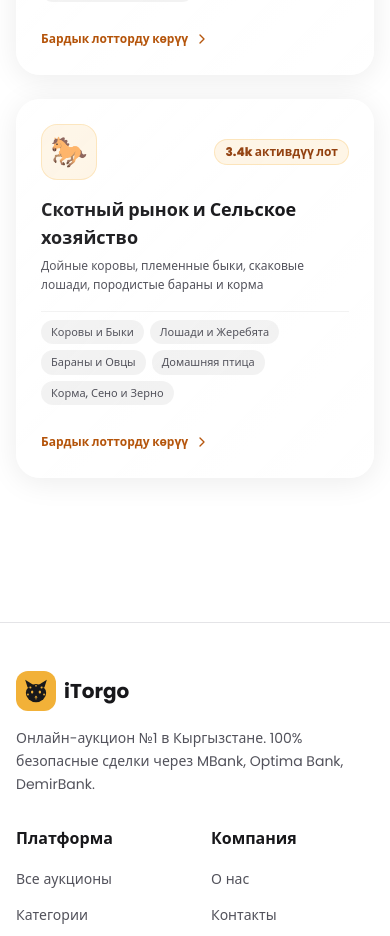
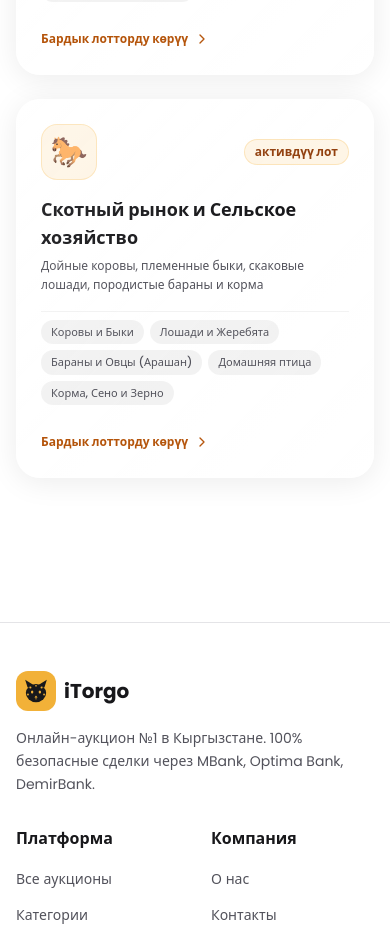
Before and after one commit to atabayhakan/Auktsion, a Vue app in the folder frontend/: page /categories in a window 390 px wide. Shown: the part 2480-3416 px from the top of the page. Built offline with nearby package versions, Linux system fonts and the light colour scheme; no server answers.

Commit message:
feat(megamenu): upgrade category mega-menu with full responsive widths, Lucide colored badges, localized trends, and featured lot banner

```diff
--- a/frontend/src/components/layout/MegaMenu.vue
+++ b/frontend/src/components/layout/MegaMenu.vue
@@ -1,34 +1,62 @@
 <script setup lang="ts">
 import { ref, computed } from 'vue'
 import { RouterLink } from 'vue-router'
-import { ChevronRight } from 'lucide-vue-next'
+import {
+  ChevronRight, Smartphone, Car, Gem, Palette,
+  Building2, Tractor, Wheat, Flame, ArrowRight,
+  Layers, Sparkles
+} from 'lucide-vue-next'
 import { useI18n } from '@/composables/useI18n'
 import { platformCategories } from '@/data/categories'
 
-const { t, locale } = useI18n()
+const { t, currentLocale } = useI18n()
 
 const emit = defineEmits<{
   navigate: []
 }>()
 
-// Same localization pattern already used by CategoriesPage.vue.
+const iconMap: Record<string, any> = {
+  electronics: { icon: Smartphone, color: 'text-blue-600', bg: 'bg-blue-50', border: 'border-blue-100' },
+  vehicles: { icon: Car, color: 'text-rose-600', bg: 'bg-rose-50', border: 'border-rose-100' },
+  jewelry: { icon: Gem, color: 'text-purple-600', bg: 'bg-purple-50', border: 'border-purple-100' },
+  art: { icon: Palette, color: 'text-amber-600', bg: 'bg-amber-50', border: 'border-amber-100' },
+  'real-estate': { icon: Building2, color: 'text-emerald-600', bg: 'bg-emerald-50', border: 'border-emerald-100' },
+  machinery: { icon: Tractor, color: 'text-teal-600', bg: 'bg-teal-50', border: 'border-teal-100' },
+  livestock: { icon: Wheat, color: 'text-amber-800', bg: 'bg-amber-100/70', border: 'border-amber-200' },
+}
+
 const localizedCategories = computed(() => {
-  const currentLang = (locale.value as 'ky' | 'ru' | 'tr') || 'ky'
-  return platformCategories.map(cat => ({
+  const lang = (currentLocale.value?.code as 'ky' | 'ru' | 'tr') || 'ru'
+  return platformCategories.map(cat => {
+    let tags: string[] = []
+    if (cat.popularTags && typeof cat.popularTags === 'object') {
+      if (Array.isArray(cat.popularTags)) {
+        tags = cat.popularTags
+      } else if (lang in cat.popularTags) {
+        tags = (cat.popularTags as any)[lang] || []
+      }
+    }
+
+    return {
+      id: cat.id,
       slug: cat.slug,
-    name: cat.name[currentLang] || cat.name.ky,
-    icon: cat.icon,
+      name: cat.name[lang] || cat.name.ky,
+      description: cat.description[lang] || cat.description.ky,
+      iconConfig: iconMap[cat.slug] || { icon: Layers, color: 'text-primary', bg: 'bg-primary/10', border: 'border-primary/20' },
+      coverImage: cat.coverImage,
       count: cat.count,
-    popularTags: cat.popularTags,
+      popularTags: tags,
       subCategories: cat.subCategories.map(sub => ({
+        id: sub.id,
         slug: sub.slug,
-      name: sub.name[currentLang] || sub.name.ky
+        name: sub.name[lang] || sub.name.ky
       }))
-  }))
+    }
+  })
 })
 
 const activeIndex = ref(0)
-const activeCategory = computed(() => localizedCategories.value[activeIndex.value])
+const activeCategory = computed(() => localizedCategories.value[activeIndex.value] || localizedCategories.value[0])
 
 function setActive(index: number) {
   activeIndex.value = index
@@ -36,75 +64,160 @@ function setActive(index: number) {
 </script>
 
 <template>
-  <div class="w-[560px] max-w-[90vw]">
-    <div class="flex">
-      <!-- Left rail: category list -->
-      <div class="w-[220px] flex-shrink-0 border-r border-border py-2">
+  <div class="w-[780px] lg:w-[860px] max-w-[95vw] bg-white rounded-2xl shadow-2xl border border-black/10 overflow-hidden flex flex-col">
+    <!-- Main Two-Column Layout -->
+    <div class="flex min-h-[420px]">
+
+      <!-- Left Rail: Categories List -->
+      <div class="w-[290px] lg:w-[320px] flex-shrink-0 border-r border-black/[0.06] bg-slate-50/50 py-2.5 flex flex-col justify-between">
+        <div class="space-y-0.5 px-2">
           <RouterLink
             v-for="(cat, index) in localizedCategories"
             :key="cat.slug"
             :to="`/auctions?category=${cat.slug}`"
             role="menuitem"
-          class="flex items-center gap-2.5 px-4 py-2.5 text-sm font-medium transition-colors"
-          :class="index === activeIndex ? 'bg-primary/10 text-primary' : 'text-text-secondary hover:bg-accent hover:text-text-primary'"
+            class="group w-full flex items-center justify-between px-3 py-2.5 rounded-xl text-xs font-semibold transition-all duration-150"
+            :class="index === activeIndex
+              ? 'bg-white text-gray-950 font-bold shadow-xs border-l-4 border-primary pl-2.5 ring-1 ring-black/[0.04]'
+              : 'text-gray-600 hover:bg-white/80 hover:text-gray-950'"
             @mouseenter="setActive(index)"
             @focus="setActive(index)"
             @click="emit('navigate')"
           >
-          <span class="text-base" aria-hidden="true">{{ cat.icon }}</span>
-          <span class="flex-1 truncate">{{ cat.name }}</span>
-          <ChevronRight class="w-3.5 h-3.5 flex-shrink-0 opacity-50" />
+            <div class="flex items-center gap-2.5 min-w-0 pr-2">
+              <div
+                class="w-7 h-7 rounded-lg flex items-center justify-center flex-shrink-0 border transition-transform group-hover:scale-105"
+                :class="[cat.iconConfig.bg, cat.iconConfig.border]"
+              >
+                <component :is="cat.iconConfig.icon" class="w-3.5 h-3.5" :class="cat.iconConfig.color" />
+              </div>
+              <span class="truncate leading-tight">{{ cat.name }}</span>
+            </div>
+
+            <div class="flex items-center gap-1.5 flex-shrink-0">
+              <span class="text-[10px] font-bold px-1.5 py-0.5 rounded-md bg-gray-100 text-gray-500 group-hover:bg-primary/15 group-hover:text-amber-900 transition-colors">
+                {{ cat.count }}
+              </span>
+              <ChevronRight
+                class="w-3.5 h-3.5 transition-transform text-gray-400 group-hover:text-primary"
+                :class="index === activeIndex ? 'translate-x-0.5 text-primary opacity-100 font-bold' : 'opacity-40'"
+              />
+            </div>
           </RouterLink>
         </div>
+      </div>
 
-      <!-- Right pane: active category detail -->
-      <div v-if="activeCategory" class="flex-1 p-5 space-y-4">
-        <div class="grid grid-cols-2 gap-x-4 gap-y-2.5">
+      <!-- Right Pane: Active Category Subcategories & Visual Showcase -->
+      <div v-if="activeCategory" class="flex-1 p-6 flex flex-col justify-between bg-white">
+        <div>
+          <!-- Header of Active Category -->
+          <div class="flex items-start justify-between gap-3 border-b border-black/[0.06] pb-3.5 mb-4">
+            <div>
+              <div class="flex items-center gap-2">
+                <div
+                  class="w-8 h-8 rounded-xl flex items-center justify-center border"
+                  :class="[activeCategory.iconConfig.bg, activeCategory.iconConfig.border]"
+                >
+                  <component :is="activeCategory.iconConfig.icon" class="w-4 h-4" :class="activeCategory.iconConfig.color" />
+                </div>
+                <h3 class="text-base font-extrabold text-gray-900 tracking-tight">
+                  {{ activeCategory.name }}
+                </h3>
+              </div>
+              <p class="text-xs text-gray-500 mt-1 line-clamp-1">
+                {{ activeCategory.description }}
+              </p>
+            </div>
+
+            <span class="flex-shrink-0 px-2.5 py-1 rounded-full text-[11px] font-bold bg-primary/15 text-amber-950 border border-primary/20 flex items-center gap-1">
+              <Sparkles class="w-3 h-3 text-primary" />
+              <span>{{ activeCategory.count }} {{ t('megaMenu.activeLots') || 'активдүү лот' }}</span>
+            </span>
+          </div>
+
+          <!-- Subcategories Grid -->
+          <div class="grid grid-cols-2 gap-2 mb-4">
             <RouterLink
               v-for="sub in activeCategory.subCategories"
               :key="sub.slug"
               :to="`/auctions?category=${activeCategory.slug}&subCategory=${sub.slug}`"
-            class="text-sm text-text-secondary hover:text-primary transition-colors truncate"
+              class="group flex items-center justify-between p-2.5 rounded-xl border border-gray-100 bg-gray-50/50 hover:bg-primary/5 hover:border-primary/30 transition-all"
               @click="emit('navigate')"
             >
+              <span class="text-xs font-semibold text-gray-800 group-hover:text-primary transition-colors truncate">
                 {{ sub.name }}
+              </span>
+              <ChevronRight class="w-3 h-3 text-gray-400 group-hover:text-primary group-hover:translate-x-0.5 transition-all flex-shrink-0 ml-1.5 opacity-60 group-hover:opacity-100" />
             </RouterLink>
           </div>
 
-        <div v-if="activeCategory.popularTags?.length" class="flex flex-wrap gap-1.5 pt-2 border-t border-border">
-          <span class="text-[11px] text-text-muted font-semibold uppercase tracking-wide w-full mb-0.5">
-            {{ t('megaMenu.popularSearches') }}
-          </span>
+          <!-- Popular Searches / Trends -->
+          <div v-if="activeCategory.popularTags?.length" class="pt-2 border-t border-black/[0.05]">
+            <div class="flex items-center gap-1.5 text-[11px] text-gray-500 font-bold uppercase tracking-wider mb-2">
+              <Flame class="w-3 h-3 text-amber-500" />
+              <span>{{ t('megaMenu.popularSearches') || 'Популярдуу издөөлөр' }}</span>
+            </div>
+            <div class="flex flex-wrap gap-1.5">
               <RouterLink
                 v-for="tag in activeCategory.popularTags"
                 :key="tag"
                 :to="`/auctions?category=${activeCategory.slug}&search=${encodeURIComponent(tag)}`"
-            class="px-2.5 py-1 rounded-full text-xs font-medium bg-accent text-text-secondary hover:bg-primary/10 hover:text-primary transition-colors"
+                class="px-2.5 py-1 rounded-lg text-xs font-medium bg-gray-100 text-gray-700 hover:bg-primary/20 hover:text-amber-950 transition-colors flex items-center gap-1"
                 @click="emit('navigate')"
               >
-            {{ tag }}
-          </RouterLink>
-        </div>
-
-        <RouterLink
-          :to="`/auctions?category=${activeCategory.slug}`"
-          class="inline-flex items-center gap-1 text-sm font-bold text-primary hover:underline pt-1"
-          @click="emit('navigate')"
-        >
-          <span>{{ t('megaMenu.viewAllIn', { category: activeCategory.name }) }}</span>
-          <ChevronRight class="w-4 h-4" />
+                <span>{{ tag }}</span>
               </RouterLink>
             </div>
           </div>
+        </div>
 
-    <!-- Footer: link to the full categories page -->
-    <div class="border-t border-border px-5 py-2.5 bg-accent/40">
+        <!-- Featured Banner / Full Category CTA -->
+        <div class="mt-4 pt-3 border-t border-black/[0.06]">
+          <RouterLink
+            :to="`/auctions?category=${activeCategory.slug}`"
+            class="group relative w-full h-16 rounded-xl overflow-hidden flex items-center justify-between px-4 border border-black/10 shadow-xs hover:shadow-md transition-all block"
+            @click="emit('navigate')"
+          >
+            <!-- Background HD Image with Overlay -->
+            <img
+              :src="activeCategory.coverImage"
+              :alt="activeCategory.name"
+              class="absolute inset-0 w-full h-full object-cover group-hover:scale-105 transition-transform duration-500 brightness-75"
+            />
+            <div class="absolute inset-0 bg-gradient-to-r from-black/85 via-black/60 to-black/40" />
+
+            <!-- Content -->
+            <div class="relative z-10 text-white">
+              <p class="text-xs font-bold tracking-tight text-amber-300">
+                {{ activeCategory.name }}
+              </p>
+              <p class="text-[11px] text-gray-200">
+                {{ t('megaMenu.viewAllIn', { category: activeCategory.name }) }}
+              </p>
+            </div>
+
+            <div class="relative z-10 w-7 h-7 rounded-full bg-primary text-text-primary flex items-center justify-center group-hover:scale-110 transition-transform shadow-md">
+              <ArrowRight class="w-3.5 h-3.5" />
+            </div>
+          </RouterLink>
+        </div>
+      </div>
+    </div>
+
+    <!-- Mega-Menu Footer Bar -->
+    <div class="border-t border-black/[0.08] px-6 py-2.5 bg-slate-50 flex items-center justify-between text-xs">
+      <span class="text-gray-500 font-medium hidden sm:inline flex items-center gap-1.5">
+        <Sparkles class="w-3.5 h-3.5 text-primary" />
+        {{ t('megaMenu.allSectors') || '7 негизги тармак, 30+ чакан категория' }}
+      </span>
+
       <RouterLink
         to="/categories"
-        class="text-xs font-semibold text-text-secondary hover:text-primary transition-colors"
+        class="font-bold text-primary hover:text-primary-hover flex items-center gap-1 group ml-auto transition-colors"
         @click="emit('navigate')"
       >
-        {{ t('megaMenu.browseAll') }}
+        <span>{{ t('megaMenu.browseAll') || 'Бардык категорияларды көрүү' }}</span>
+        <ArrowRight class="w-3.5 h-3.5 group-hover:translate-x-1 transition-transform" />
       </RouterLink>
     </div>
   </div>
--- a/frontend/src/data/categories.ts
+++ b/frontend/src/data/categories.ts
@@ -16,7 +16,11 @@ export interface CategoryItem {
   icon: string
   coverImage: string
   count: string
-  popularTags: string[]
+  popularTags: {
+    ky: string[]
+    ru: string[]
+    tr: string[]
+  }
   subCategories: Array<{
     id: string
     slug: string
@@ -49,11 +53,15 @@ export const platformCategories: CategoryItem[] = [
     icon: '📱',
     coverImage: 'https://images.unsplash.com/photo-1519389950473-47ba0277781c?auto=format&fit=crop&w=1200&q=85',
     count: '4.8k',
-    popularTags: ['iPhone', 'MacBook', 'IMEI катталган', 'Samsung', 'Sony'],
+    popularTags: {
+      ky: ['iPhone 15', 'MacBook Pro', 'IMEI катталган', 'Samsung S24', 'Sony PlayStation'],
+      ru: ['iPhone 15', 'MacBook Pro', 'IMEI зарегистрирован', 'Samsung S24', 'Sony PlayStation'],
+      tr: ['iPhone 15', 'MacBook Pro', 'IMEI Kayıtlı', 'Samsung S24', 'Sony PlayStation']
+    },
     subCategories: [
       { id: 'phones', slug: 'phones', name: { ky: 'Смартфондор жана Планшеттер', ru: 'Смартфоны и Планшеты', tr: 'Telefon ve Tablet' } },
-      { id: 'laptops', slug: 'laptops', name: { ky: 'Ноутбуктар жана Компьютерлер', ru: 'Ноутбуки и ПК', tr: 'Bilgisayar' } },
-      { id: 'appliances', slug: 'appliances', name: { ky: 'Тиричилик техникасы', ru: 'Бытовая техника', tr: 'Ev Aletleri' } },
+      { id: 'laptops', slug: 'laptops', name: { ky: 'Ноутбуктар жана Компьютерлер', ru: 'Ноутбуки и ПК', tr: 'Bilgisayar ve Donanım' } },
+      { id: 'appliances', slug: 'appliances', name: { ky: 'Тиричилик техникасы', ru: 'Бытовая техника', tr: 'Ev Aletleri ve TV' } },
     ]
   },
   {
@@ -72,12 +80,16 @@ export const platformCategories: CategoryItem[] = [
     icon: '🚗',
     coverImage: 'https://images.unsplash.com/photo-1617788138017-80ad40651399?auto=format&fit=crop&w=1200&q=85',
     count: '5.2k',
-    popularTags: ['Toyota', 'Lexus', 'Оң руль', 'Бажы төлөнгөн', 'Электромобиль'],
+    popularTags: {
+      ky: ['Toyota Camry', 'Lexus GX', 'Оң руль', 'Бажы төлөнгөн', 'Электромобиль'],
+      ru: ['Toyota Camry', 'Lexus GX', 'Правый руль', 'Растаможен', 'Электромобиль'],
+      tr: ['Toyota Camry', 'Lexus GX', 'Sağ Direksiyon', 'Gümrük Ödendi', 'Elektrikli Araç']
+    },
     subCategories: [
       { id: 'sedans', slug: 'sedans', name: { ky: 'Седандар жана Хэтчбектер', ru: 'Седаны и Хэтчбеки', tr: 'Sedan ve Hatchback' } },
       { id: 'suvs', slug: 'suvs', name: { ky: 'Жолтандабастар жана Кроссоверлер', ru: 'Внедорожники и Кроссоверы', tr: 'SUV ve Crossover' } },
       { id: 'commercial_transport', slug: 'commercial_transport', name: { ky: 'Микроавтобустар жана Жүк ташуучулар', ru: 'Бусы и Грузовики', tr: 'Ticari ve Kamyonet' } },
-      { id: 'moto', slug: 'moto', name: { ky: 'Мотоциклдер жана Скутерлер', ru: 'Мотоциклы и Скутеры', tr: 'Motosiklet ve Scooter' } },
+      { id: 'moto', slug: 'moto', name: { ky: 'Мотоциклдер жана Скутерлер', ru: 'Мотоциклы и Скутеры', tr: 'Motosiklet ve ATV' } },
     ]
   },
   {
@@ -96,10 +108,14 @@ export const platformCategories: CategoryItem[] = [
     icon: '💎',
     coverImage: 'https://images.unsplash.com/photo-1515562141207-7a88fb7ce338?auto=format&fit=crop&w=1200&q=85',
     count: '1.1k',
-    popularTags: ['585 Алтын', 'Улуттук билерик', 'Rolex', 'Бриллиант'],
+    popularTags: {
+      ky: ['585 Алтын', 'Улуттук билерик', 'Rolex', 'Бриллиант шакек'],
+      ru: ['585 Золото', 'Национальный браслет', 'Rolex', 'Бриллиант'],
+      tr: ['585 Altın', 'Geleneksel Bilezik', 'Rolex', 'Pırlanta Yüzük']
+    },
     subCategories: [
-      { id: 'gold', slug: 'gold', name: { ky: 'Алтын жана Бриллианттар', ru: 'Золото и Бриллианты', tr: 'Altın ve Mücevher' } },
-      { id: 'watches', slug: 'watches', name: { ky: 'Эркектер жана Аялдар сааттары', ru: 'Наручные часы', tr: 'Kol Saatleri' } },
+      { id: 'gold', slug: 'gold', name: { ky: 'Алтын жана Бриллианттар', ru: 'Золото и Бриллианты', tr: 'Altın ve Pırlanta' } },
+      { id: 'watches', slug: 'watches', name: { ky: 'Эркектер жана Аялдар сааттары', ru: 'Наручные часы', tr: 'Lüks Kol Saatleri' } },
       { id: 'national', slug: 'national', name: { ky: 'Улуттук кыргыз зер буюмдары', ru: 'Национальные украшения', tr: 'Geleneksel Takılar' } },
     ]
   },
@@ -119,11 +135,15 @@ export const platformCategories: CategoryItem[] = [
     icon: '🎨',
     coverImage: 'https://images.unsplash.com/photo-1600585154340-be6161a56a0c?auto=format&fit=crop&w=1200&q=85',
     count: '640',
-    popularTags: ['Шырдак', 'Боз үй жабдыктары', 'Антиквариат', 'Кол өнөрчүлүк'],
+    popularTags: {
+      ky: ['Шырдак', 'Боз үй жабдыктары', 'Антиквариат', 'Кол өнөрчүлүк'],
+      ru: ['Шырдак', 'Юрта', 'Антиквариат', 'Ручная работа'],
+      tr: ['Şırdak Halısı', 'Kırgız Çadırı', 'Antika Para', 'El Sanatları']
+    },
     subCategories: [
-      { id: 'shyrdak', slug: 'shyrdak', name: { ky: 'Шырдактар жана Кийиз буюмдары', ru: 'Шырдаки и Войлок', tr: 'Şırdak ve Keçe Ürünleri' } },
-      { id: 'coins', slug: 'coins', name: { ky: 'Нумизматика жана Тыйындар', ru: 'Монеты и Банкноты', tr: 'Madeni Paralar' } },
-      { id: 'paintings', slug: 'paintings', name: { ky: 'Картиналар жана Сүрөттөр', ru: 'Картины', tr: 'Tablolar' } },
+      { id: 'shyrdak', slug: 'shyrdak', name: { ky: 'Шырдактар жана Кийиз буюмдары', ru: 'Шырдаки и Войлок', tr: 'Şırdak ve Keçe Halılar' } },
+      { id: 'coins', slug: 'coins', name: { ky: 'Нумизматика жана Тыйындар', ru: 'Монеты и Банкноты', tr: 'Madeni Paralar ve Pullar' } },
+      { id: 'paintings', slug: 'paintings', name: { ky: 'Картиналар жана Сүрөттөр', ru: 'Картины', tr: 'Tablolar ve Çizimler' } },
     ]
   },
   {
@@ -142,11 +162,15 @@ export const platformCategories: CategoryItem[] = [
     icon: '🏢',
     coverImage: 'https://images.unsplash.com/photo-1545324418-cc1a3fa10c00?auto=format&fit=crop&w=1200&q=85',
     count: '1.8k',
-    popularTags: ['Дордой', 'Кызыл китеп', 'Жаңы конуш', 'Ысык-Көл коттедж', 'Элитка'],
+    popularTags: {
+      ky: ['Дордой', 'Кызыл китеп', 'Жаңы конуш', 'Ысык-Көл коттедж', 'Элитка'],
+      ru: ['Дордой', 'Красная книга', 'Новостройка', 'Иссык-Куль коттедж', 'Элитка'],
+      tr: ['Dordoy Pazarı', 'Kırmızı Tapu', 'Yeni Konut', 'İssık-Göl Yazlık', 'Lüks Rezidans']
+    },
     subCategories: [
-      { id: 'commercial', slug: 'commercial', name: { ky: 'Дордой/Орто-Сай соода түйүндөрү', ru: 'Торговые точки и Контейнеры', tr: 'Pazar Konteyner ve Dükkanlar' } },
-      { id: 'apartments', slug: 'apartments', name: { ky: 'Батирлер (Элитка жана Эски)', ru: 'Квартиры (Новостройки и Вторичка)', tr: 'Daireler' } },
-      { id: 'houses', slug: 'houses', name: { ky: 'Жеке үйлөр жана Коттедждер', ru: 'Дома и Коттеджи', tr: 'Müstakil Evler' } },
+      { id: 'commercial', slug: 'commercial', name: { ky: 'Дордой/Орто-Сай соода түйүндөрү', ru: 'Торговые точки и Контейнеры', tr: 'Pazar Konteyner ve Dükkan' } },
+      { id: 'apartments', slug: 'apartments', name: { ky: 'Батирлер (Элитка жана Эски)', ru: 'Квартиры (Новостройки и Вторичка)', tr: 'Daireler ve Rezidanslar' } },
+      { id: 'houses', slug: 'houses', name: { ky: 'Жеке үйлөр жана Коттедждер', ru: 'Дома и Коттеджи', tr: 'Müstakil Ev ve Villalar' } },
       { id: 'lands', slug: 'lands', name: { ky: 'Жер тилкелери жана Фермалар', ru: 'Земельные участки и Фермы', tr: 'Arsa ve Tarım Arazileri' } },
     ]
   },
@@ -166,11 +190,15 @@ export const platformCategories: CategoryItem[] = [
     icon: '🚜',
     coverImage: 'https://images.unsplash.com/photo-1592878904946-b3cd8ae243d0?auto=format&fit=crop&w=1200&q=85',
     count: '890',
-    popularTags: ['МТЗ-82', 'Экскаватор', 'Соко', 'Комбайн'],
+    popularTags: {
+      ky: ['МТЗ-82', 'Экскаватор', 'Соко', 'Комбайн Клаас'],
+      ru: ['МТЗ-82', 'Экскаватор', 'Плуг', 'Комбайн Claas'],
+      tr: ['MTZ-82 Traktör', 'Ekskavatör', 'Saban ve Pulluk', 'Claas Biçerdöver']
+    },
     subCategories: [
-      { id: 'tractors', slug: 'tractors', name: { ky: 'Тракторлор (Беларус, ЮМЗ)', ru: 'Тракторы (МТЗ, ЮМЗ)', tr: 'Traktörler' } },
-      { id: 'construction', slug: 'construction', name: { ky: 'Курулуш техникасы', ru: 'Строительная техника', tr: 'İnşaat Makineleri' } },
-      { id: 'attachments', slug: 'attachments', name: { ky: 'Агрегаттар (Соко, Пресс)', ru: 'Навесное оборудование', tr: 'Tarım Aletleri' } },
+      { id: 'tractors', slug: 'tractors', name: { ky: 'Тракторлор (Беларус, ЮМЗ)', ru: 'Тракторы (МТЗ, ЮМЗ)', tr: 'Traktörler (Belarus, MTZ)' } },
+      { id: 'construction', slug: 'construction', name: { ky: 'Курулуш техникасы', ru: 'Строительная техника', tr: 'İnşaat ve İş Makineleri' } },
+      { id: 'attachments', slug: 'attachments', name: { ky: 'Агрегаттар (Соко, Пресс)', ru: 'Навесное оборудование', tr: 'Tarım Aletleri ve Ekipman' } },
     ]
   },
   {
@@ -188,12 +216,15 @@ export const platformCategories: CategoryItem[] = [
     },
     icon: '🐎',
     coverImage: 'https://images.unsplash.com/photo-1553284965-83fd3e82fa5a?auto=format&fit=crop&w=1200&q=85',
-    count: '3.4k',
-    popularTags: ['Саан уй', 'Жылкы', 'Арашан кочкор', 'Бука', 'Тоют'],
+    popularTags: {
+      ky: ['Саан уй', 'Күлүк жылкы', 'Арашан кочкор', 'Бука', 'Тоют чөп'],
+      ru: ['Дойная корова', 'Скаковая лошадь', 'Арашан баран', 'Племенной бык', 'Сено и корма'],
+      tr: ['Sağmal İnek', 'Yarış Atı', 'Araşan Koç', 'Damızlık Boğa', 'Yem ve Saman']
+    },
     subCategories: [
-      { id: 'cows', slug: 'cows', name: { ky: 'Саан уйлар жана Букалар', ru: 'Коровы и Быки', tr: 'İnek ve Boğalar' } },
-      { id: 'horses', slug: 'horses', name: { ky: 'Күлүк жылкылар жана Тайлар', ru: 'Лошади и Жеребята', tr: 'Atlar ve Taylar' } },
-      { id: 'sheep', slug: 'sheep', name: { ky: 'Койлор жана Кочкорлор (Арашан)', ru: 'Бараны и Овцы', tr: 'Koyun ve Koçlar' } },
+      { id: 'cows', slug: 'cows', name: { ky: 'Саан уйлар жана Букалар', ru: 'Коровы и Быки', tr: 'İnek ve Damızlık Boğalar' } },
+      { id: 'horses', slug: 'horses', name: { ky: 'Күлүк жылкылар жана Тайлар', ru: 'Лошади и Жеребята', tr: 'Atlar ve Yarış Tayları' } },
+      { id: 'sheep', slug: 'sheep', name: { ky: 'Койлор жана Кочкорлор (Арашан)', ru: 'Бараны и Овцы (Арашан)', tr: 'Koyun ve Koçlar (Araşan)' } },
       { id: 'poultry', slug: 'poultry', name: { ky: 'Үй канаттуулары (Тоок, Каз)', ru: 'Домашняя птица', tr: 'Kümes Hayvanları' } },
       { id: 'feed', slug: 'feed', name: { ky: 'Тоют, Чөп жана Жем', ru: 'Корма, Сено и Зерно', tr: 'Yem, Saman ve Tahıl' } },
     ]
--- a/frontend/src/locales/ky.ts
+++ b/frontend/src/locales/ky.ts
@@ -814,9 +814,11 @@ export default {
     "title": "iTorgo кантип иштейт?"
   },
   "megaMenu": {
-    "browseAll": "Бардык категорияларды көрүү",
+    "activeLots": "активдүү лот",
+    "allSectors": "7 негизги тармак, 30+ чакан категория • Түз аукциондор",
+    "browseAll": "Бардык категориялар каталогун көрүү",
     "popularSearches": "Популярдуу издөөлөр",
-    "viewAllIn": "«{category}» категориясындагы бардык лоттор"
+    "viewAllIn": "«{category}» боюнча бардык лоттор"
   },
   "modals": {
     "cancel": "Жокко чыгаруу",
--- a/frontend/src/locales/ru.ts
+++ b/frontend/src/locales/ru.ts
@@ -814,9 +814,11 @@ export default {
     "title": "Как работает iTorgo?"
   },
   "megaMenu": {
-    "browseAll": "Смотреть все категории",
+    "activeLots": "активных лотов",
+    "allSectors": "7 ключевых секторов, 30+ категорий • Онлайн-торги",
+    "browseAll": "Смотреть весь каталог категорий",
     "popularSearches": "Популярные запросы",
-    "viewAllIn": "Все лоты в категории «{category}»"
+    "viewAllIn": "Смотреть все лоты в «{category}»"
   },
   "modals": {
     "cancel": "Отмена",
--- a/frontend/src/pages/CategoriesPage.vue
+++ b/frontend/src/pages/CategoriesPage.vue
@@ -10,19 +10,29 @@ const { t, locale } = useI18n()
 const searchQuery = ref('')
 
 const localizedCategories = computed(() => {
-  const currentLang = (locale.value as 'ky' | 'ru' | 'tr') || 'ky'
-  return platformCategories.map(cat => ({
+  const currentLang = (locale.value as 'ky' | 'ru' | 'tr') || 'ru'
+  return platformCategories.map(cat => {
+    let tags: string[] = []
+    if (cat.popularTags && typeof cat.popularTags === 'object') {
+      if (Array.isArray(cat.popularTags)) {
+        tags = cat.popularTags
+      } else if (currentLang in cat.popularTags) {
+        tags = (cat.popularTags as any)[currentLang] || []
+      }
+    }
+    return {
       id: cat.slug,
       name: cat.name[currentLang] || cat.name.ky,
       desc: cat.description[currentLang] || cat.description.ky,
       icon: cat.icon,
       count: cat.count,
-    popularTags: cat.popularTags,
+      popularTags: tags,
       subCategories: cat.subCategories.map(sub => ({
         id: sub.slug,
         name: sub.name[currentLang] || sub.name.ky
       }))
-  }))
+    }
+  })
 })
 
 const filteredCategories = computed(() => {
```
Also changed, not shown: frontend/src/locales/tr.ts (+5 -3 lines). Lines whose indentation alone changed are shown as unchanged.
